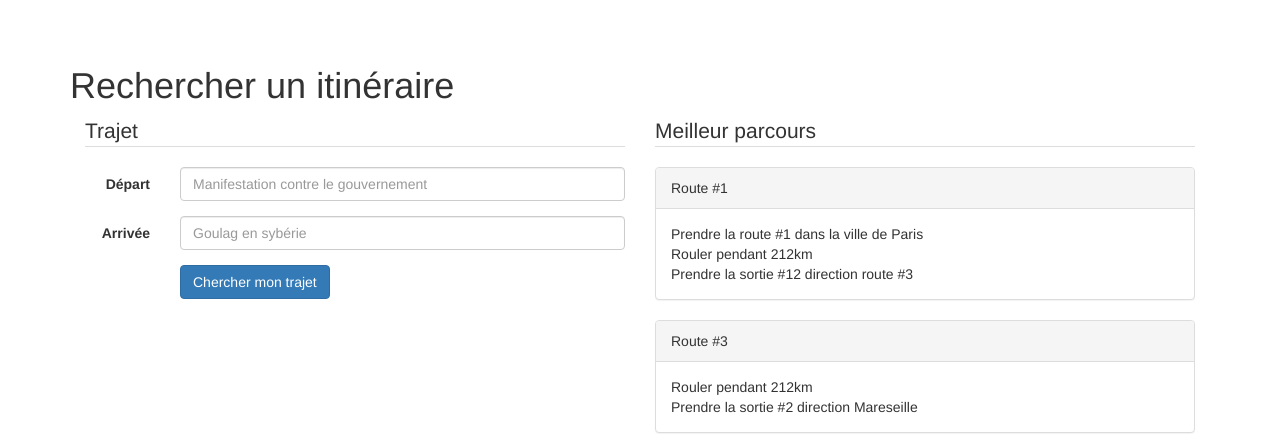
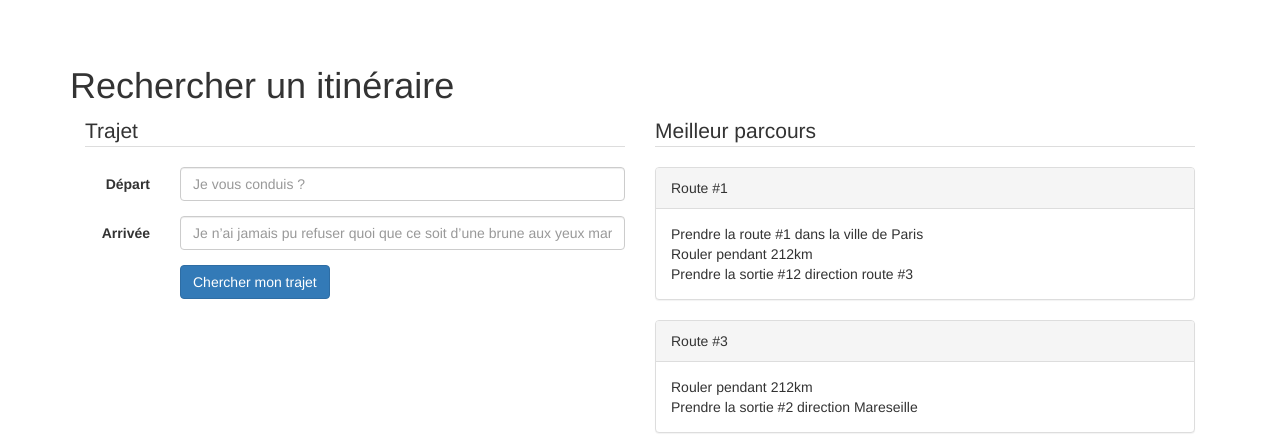
Before and after one commit to MrWazaby/gestion-autoroute, a PHP site: page / in a window 1280 px wide. Shown: the part 456-896 px from the top of the page. Run offline with PHP 8.4, Linux system fonts and the light colour scheme; some libraries are stand-ins or nearby versions.

Commit message:
Change joke on home page

```diff
--- a/views/itinetary.php
+++ b/views/itinetary.php
@@ -6,14 +6,14 @@
       <div class="form-group">
         <label for="inputStart" class="col-lg-2 control-label">Départ</label>
         <div class="col-lg-10">
-          <input class="form-control" id="inputStart" placeholder="Manifestation contre le gouvernement" type="text">
+          <input class="form-control" id="inputStart" placeholder="Je vous conduis ?" type="text">
         </div>
       </div>
 
       <div class="form-group">
         <label for="inputFinish" class="col-lg-2 control-label">Arrivée</label>
         <div class="col-lg-10">
-          <input class="form-control" id="inputFinish" placeholder="Goulag en sybérie" type="text">
+          <input class="form-control" id="inputFinish" placeholder="Je n’ai jamais pu refuser quoi que ce soit d’une brune aux yeux marrons." type="text">
         </div>
       </div>
 
```
